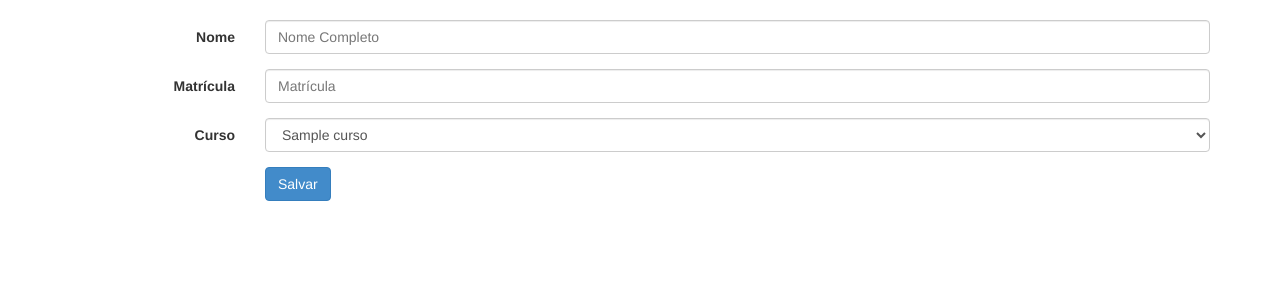
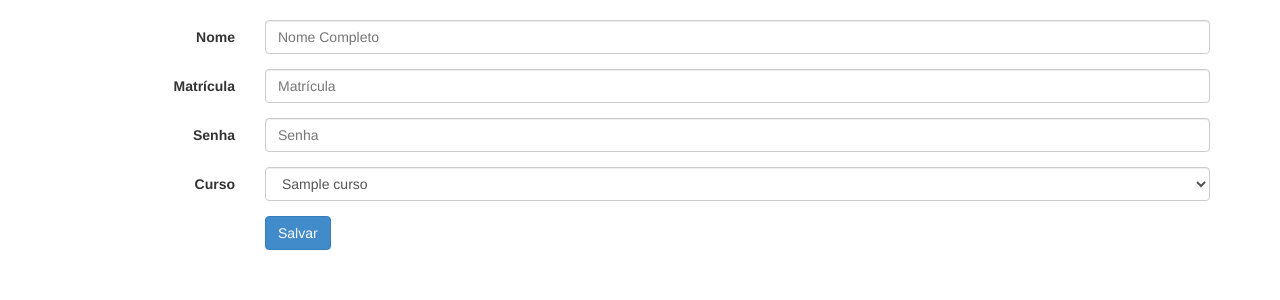
Before and after one commit to SENAI-VASS/avaliaSenai, a PHP site: page /cadastro_aluno.php in a window 1280 px wide. Shown: the part 52-352 px from the top of the page. Run offline with PHP 8.4, Linux system fonts and the light colour scheme; tables that the repository leaves empty hold one stand-in row (values such as "Sample post").

Commit message:
alterado arquivo cadastro_aluno

```diff
--- a/cadastro_aluno.php
+++ b/cadastro_aluno.php
@@ -19,6 +19,13 @@
         <input type="text" class="form-control" name="matricula" id="matricula" placeholder="Matrícula">
       </div>
     </div>
+
+      <div class="form-group">
+          <label for="matricula" class="col-sm-2 control-label">Senha</label>
+          <div class="col-sm-10">
+              <input type="password" class="form-control" name="senha" id="senha" placeholder="Senha">
+          </div>
+      </div>
 
     <div class="form-group">
       <label for="curso" class="col-sm-2 control-label">Curso</label>
```
